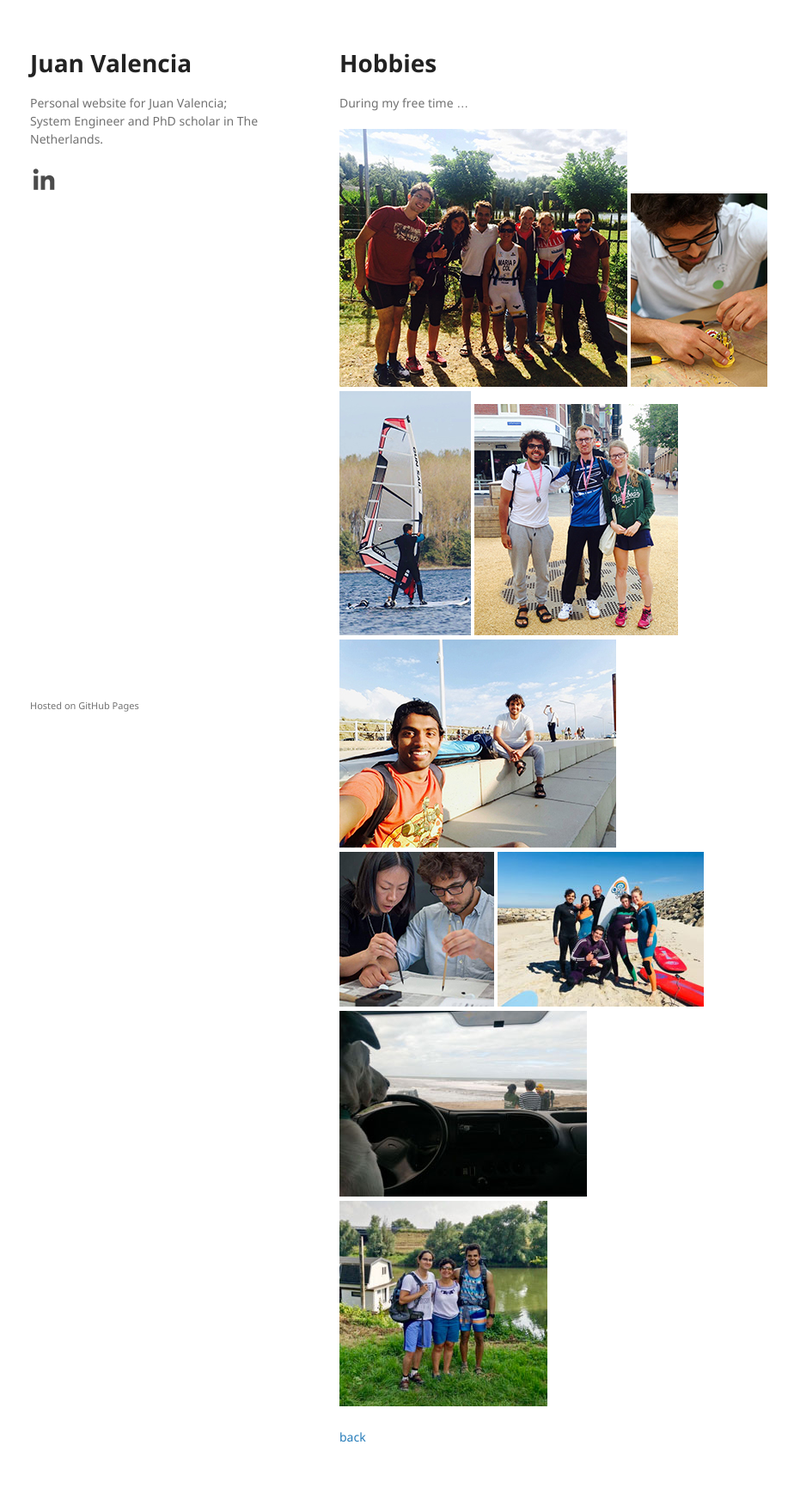
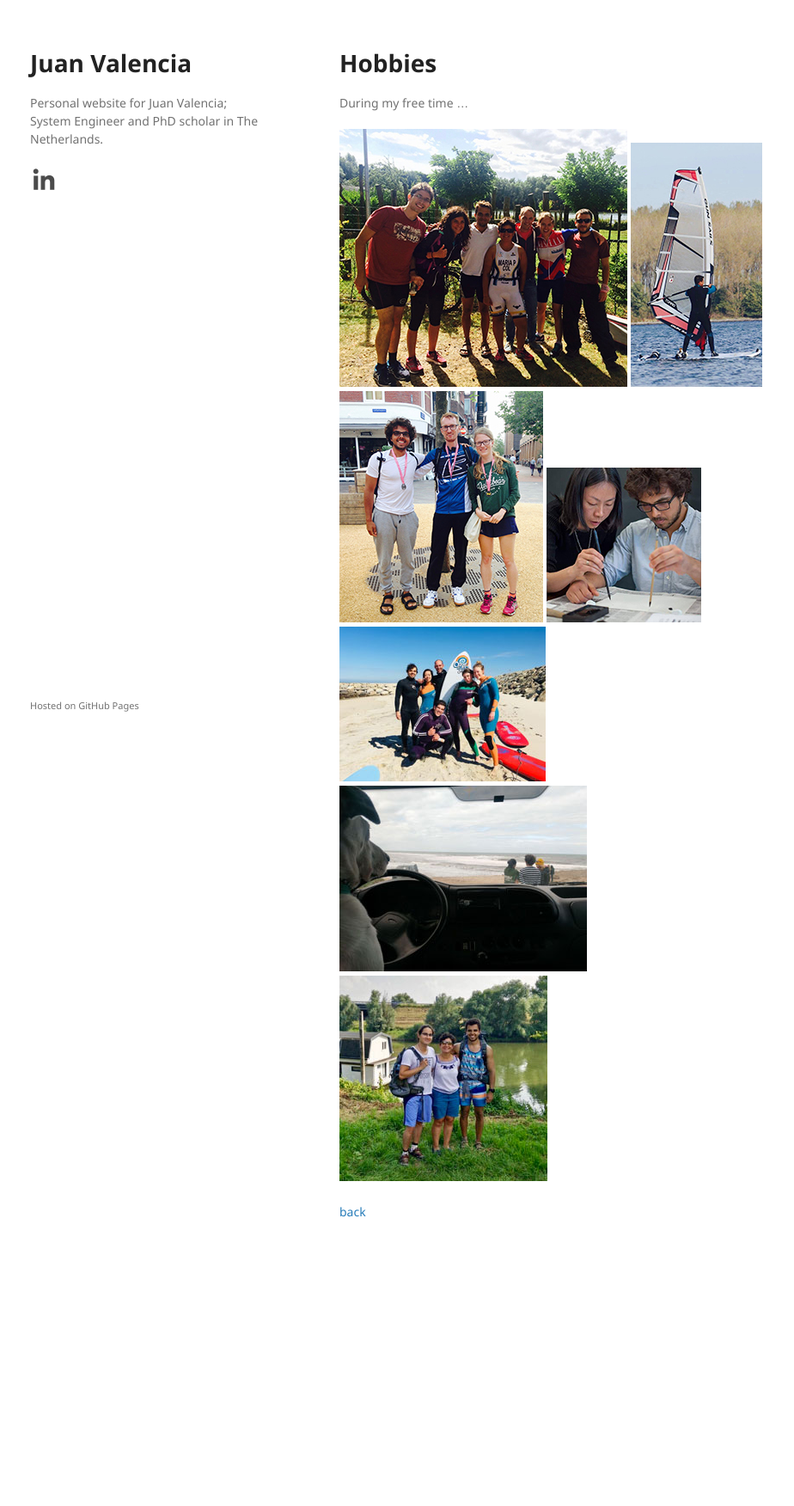
Before and after one commit to juanvalen15/juanvalen15.github.io, a Jekyll site: the page built from hobbies.md, in a window 1280 px wide. Shown: the whole page at 86% size, without its empty margins (175-1099 px from the left). Built offline with Jekyll 4.4.1, drawn with Linux system fonts in a browser that asks for light colours; our own code applies the rules of GitHub Pages for plain Markdown files; after the commit the page ends 1490 px from its top, so only the background shows below that.

Commit message:
triming
reduced content

```diff
--- a/hobbies.md
+++ b/hobbies.md
@@ -7,10 +7,8 @@ layout: default
 During my free time ...
 
 ![](hb1.jpg)
-![](hb2.jpg)
 ![](hb3.jpg)
 ![](hb4.jpg)
-![](hb5.jpg)
 ![](hb6.jpg)
 ![](hb7.jpg)
 ![](hb8.jpg)
```
Also changed, not shown: index.md (+0 -1 lines).
